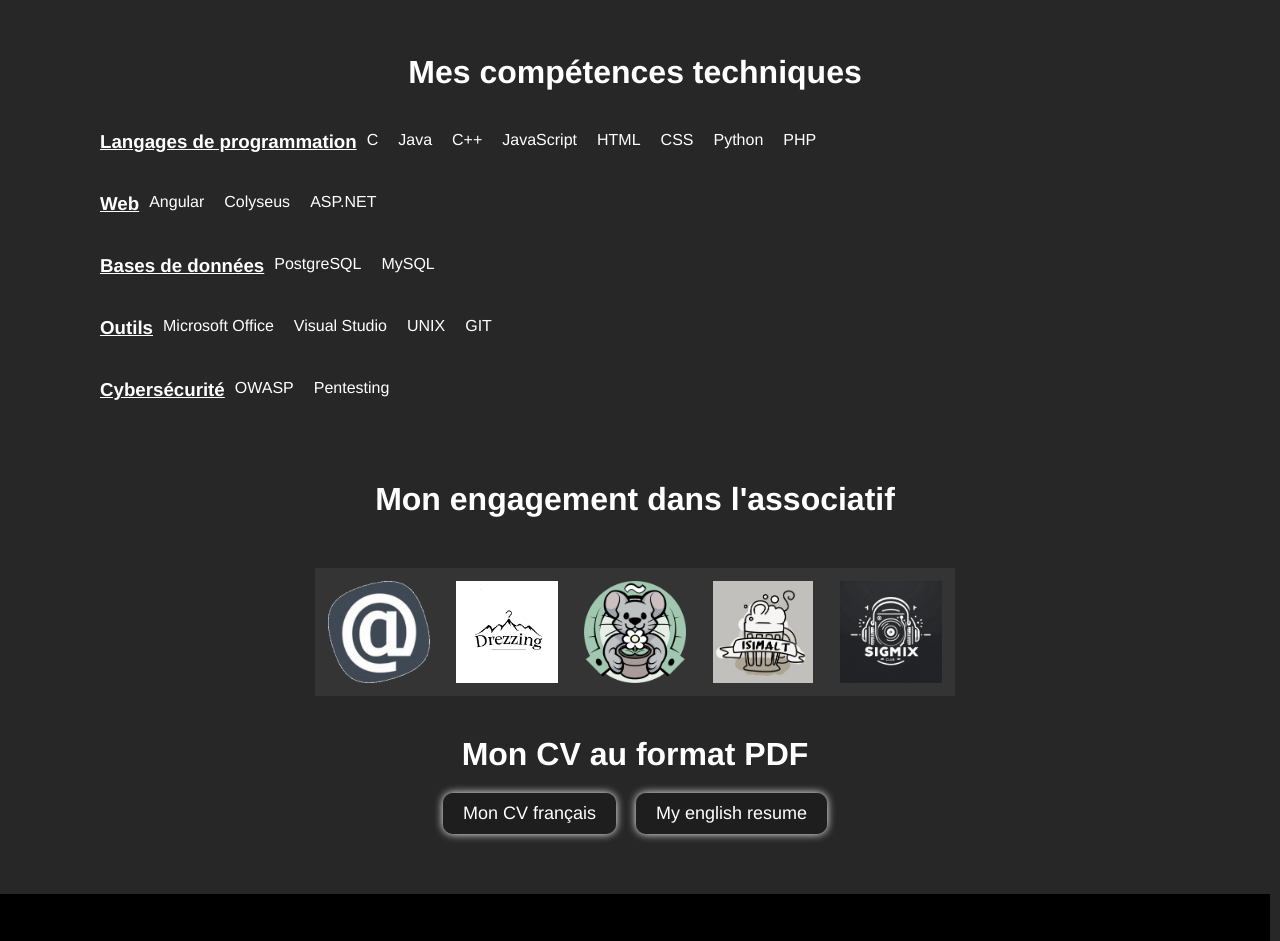
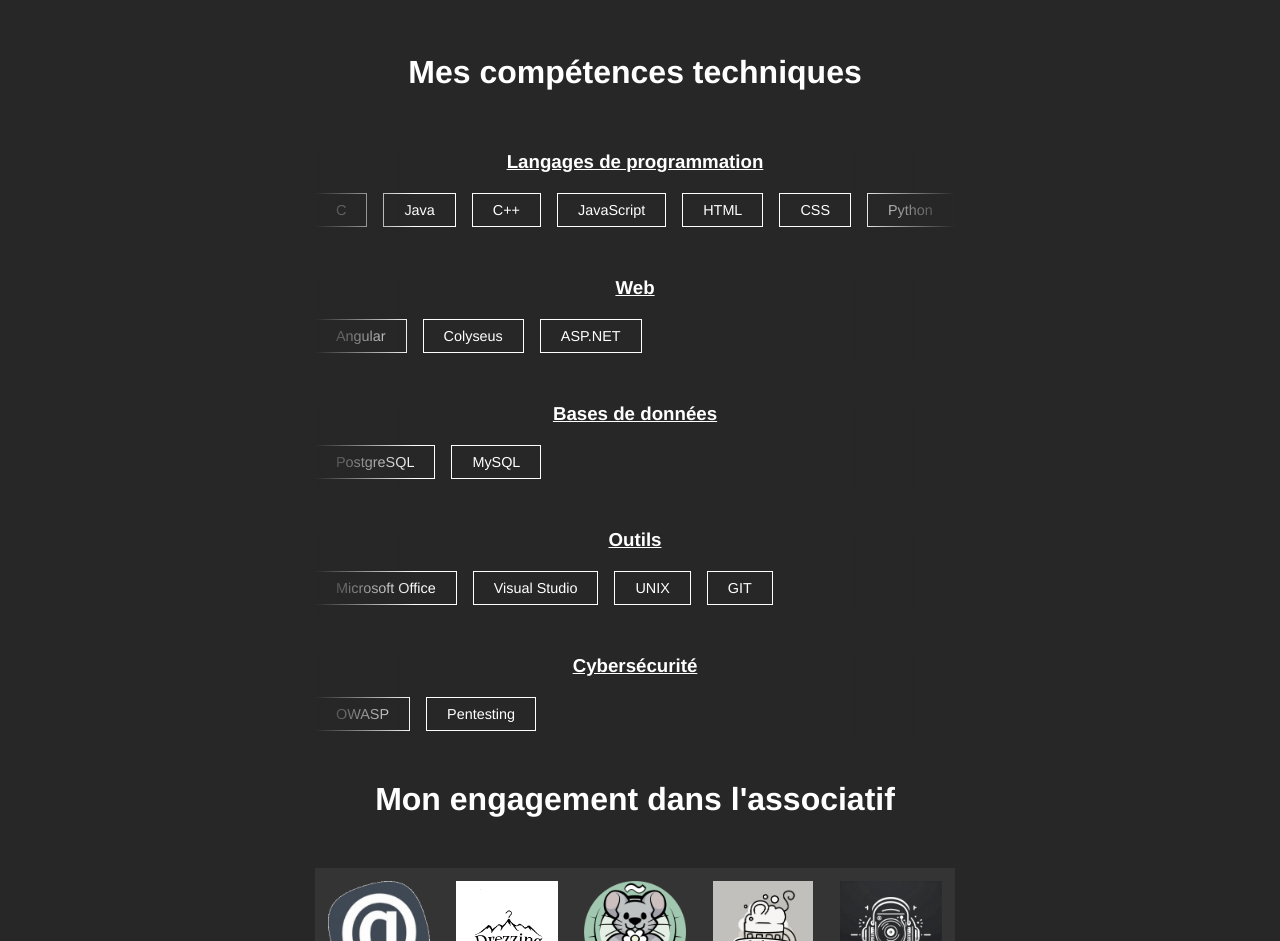
Before and after one commit to kylianjoff/kylianjulia, an Angular app in the folder kylianjulia/: page /about in a window 1280 px wide. Shown: the part 1020-1961 px from the top of the page. Built offline with nearby package versions, Linux system fonts and the light colour scheme.

Commit message:
Section compétences
L'animation c'est de la merde

```diff
--- a/kylianjulia/src/app/about/about.css
+++ b/kylianjulia/src/app/about/about.css
@@ -69,7 +69,7 @@ section h2 {
     text-align: center;
 }
 
-.formation, .experience, .competence {
+.formation, .experience {
     display: flex;
     flex-direction: row;
     margin: 40px 0;
@@ -87,14 +87,91 @@ section h2 {
     margin: 0 20px;
 }
 
-.competence h3 {
-    text-decoration: underline;
+/* Section compétences */
+
+#competences {
+  display: flex;
+  flex-direction: column;
+  align-items: center;
+  gap: 40px;
+  width: 50vw;
+  margin: auto;
+  color: white;
+  background: #272727;
 }
 
-.competence ul li {
-    display: inline-block;
-    list-style: none;
-    margin: 0 10px;
+.competence {
+  position: relative;
+  overflow: hidden;
+  width: 100%;
+  text-align: center;
+}
+
+.competence h3 {
+  text-decoration: underline;
+  margin-bottom: 10px;
+}
+
+.list-competences {
+  display: flex;
+  gap: 1rem;
+  white-space: nowrap;
+  margin: 20px 0 10px 0;
+  width: fit-content;
+  animation: loop 5s linear infinite;
+}
+
+.list-competences span {
+  border: 1px solid white;
+  padding: 8px 20px;
+  display: flex;
+  align-items: center;
+  gap: 0 0.2rem;
+  font-size: 0.9rem;
+  transition: 0.4s ease-in-out;
+}
+
+.list-competences span:hover {
+  transform: scale(1.1);
+  border-color: #9f00b1;
+  box-shadow: 0 0 8px #9f00b1;
+  cursor: pointer;
+}
+
+.competence::before,
+.competence::after {
+  content: "";
+  position: absolute;
+  top: 0;
+  width: 100px;
+  height: 100%;
+  z-index: 2;
+  pointer-events: none;
+}
+
+.competence::before {
+  left: 0;
+  background: linear-gradient(to right, #272727 0%, transparent 100%);
+}
+
+.competence::after {
+  right: 0;
+  background: linear-gradient(to left, #272727 0%, transparent 100%);
+}
+
+.fade {
+  position: absolute;
+  inset: 0;
+  pointer-events: none;
+}
+
+@keyframes loop {
+  0% {
+    transform: translateX(0%);
+  }
+  100% {
+    transform: translate(-50%);
+  }
 }
 
 /* Section associatif */
--- a/kylianjulia/src/app/about/about.html
+++ b/kylianjulia/src/app/about/about.html
@@ -104,49 +104,17 @@
 
         <section id="competences">
             <h2>Mes compétences techniques</h2>
-            <section class="competence">
-                <h3>Langages de programmation</h3>
-                <ul>
-                    <li>C</li>
-                    <li>Java</li>
-                    <li>C++</li>
-                    <li>JavaScript</li>
-                    <li>HTML</li>
-                    <li>CSS</li>
-                    <li>Python</li>
-                    <li>PHP</li>
-                </ul>
-            </section>
-            <section class="competence">
-                <h3>Web</h3>
-                <ul>
-                    <li>Angular</li>
-                    <li>Colyseus</li>
-                    <li>ASP.NET</li>
-                </ul>
-            </section>
-            <section class="competence">
-                <h3>Bases de données</h3>
-                <ul>
-                    <li>PostgreSQL</li>
-                    <li>MySQL</li>
-                </ul>
-            </section>
-            <section class="competence">
-                <h3>Outils</h3>
-                <ul>
-                    <li>Microsoft Office</li>
-                    <li>Visual Studio</li>
-                    <li>UNIX</li>
-                    <li>GIT</li>
-                </ul>
-            </section>
-            <section class="competence">
-                <h3>Cybersécurité</h3>
-                <ul>
-                    <li>OWASP</li>
-                    <li>Pentesting</li>
-                </ul>
+
+            <section
+                class="competence"
+                *ngFor="let bloc of blocs; let i = index"
+                [class.reverse]="i % 2 === 1"
+            >
+                <h3>{{ bloc.titre }}</h3>
+                <div class="list-competences" #list>
+                    <span *ngFor="let skill of bloc.skills">{{ skill }}</span>
+                </div>
+                <div class="fade"></div>
             </section>
         </section>
 
--- a/kylianjulia/src/app/about/about.ts
+++ b/kylianjulia/src/app/about/about.ts
@@ -16,6 +16,7 @@ interface Association {
   styleUrl: './about.css'
 })
 export class About {
+
   menuCV: boolean = false;
 
   toggleMenuCV() {
@@ -56,7 +57,7 @@ export class About {
     },
     {
       name: 'Isimalt',
-      description: 'Club de bière de l\ISIMA',
+      description: 'Club de bière de l\'ISIMA',
       role: 'Responsable de la communication (02/2025 - actuel)',
       logo: 'assos/isimalt.jpg'
     },
@@ -77,4 +78,12 @@ export class About {
   selectAsso(asso: Association) {
     this.selectedAsso = asso;
   }
+
+  blocs = [
+    { titre: 'Langages de programmation', skills: ['C', 'Java', 'C++', 'JavaScript', 'HTML', 'CSS', 'Python', 'PHP'] },
+    { titre: 'Web', skills: ['Angular', 'Colyseus', 'ASP.NET'] },
+    { titre: 'Bases de données', skills: ['PostgreSQL', 'MySQL'] },
+    { titre: 'Outils', skills: ['Microsoft Office', 'Visual Studio', 'UNIX', 'GIT'] },
+    { titre: 'Cybersécurité', skills: ['OWASP', 'Pentesting'] }
+  ];
 }
```
